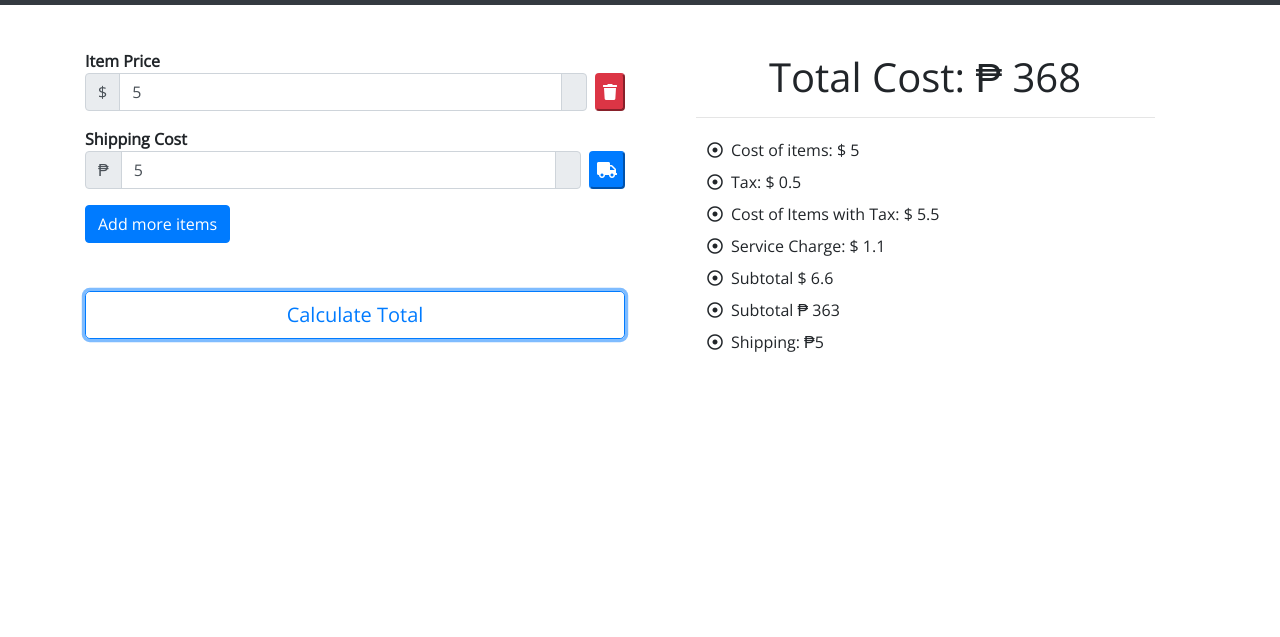
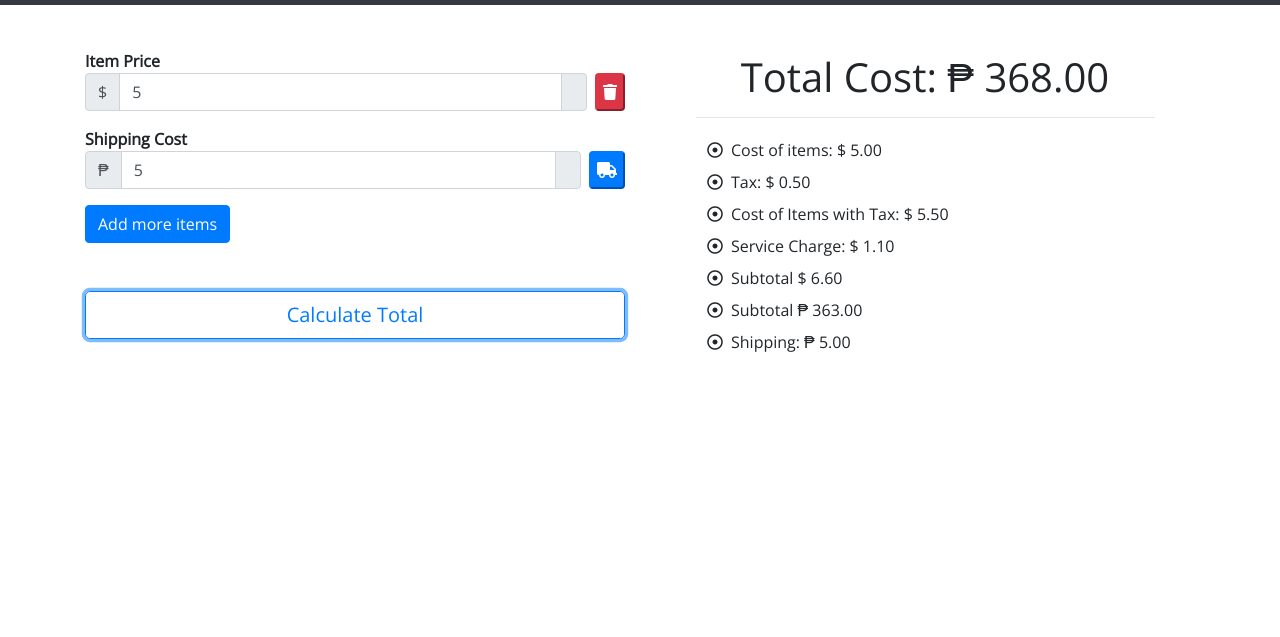
Before and after one commit to zerubabbel/encodercalc, a website: page index.html in a window 1280 px wide. Both pictures are taken after typing "5", "5" into the empty fields and a click on the button "Calculate Total". Shown: the part 101-738 px from the top of the page. Drawn offline with nearby package versions, Linux system fonts and the light colour scheme; some icons are missing.

Commit message:
added code to round the numbers to 2 decimal places, minor UI fix

```diff
--- a/assets/js/functions.js
+++ b/assets/js/functions.js
@@ -34,6 +34,16 @@ $( document ).ready(function() {
       var subtotalDollar = sum + tax + serviceCharge;
       var subtotalPeso = subtotalDollar * 55;
   		var totalCost = ((sum + tax + serviceCharge) * 55) + shippingCost;
+
+      shippingCost = shippingCost.toFixed(2);
+      sum = sum.toFixed(2);
+      tax = tax.toFixed(2);
+      costWithTax = costWithTax.toFixed(2);
+      serviceCharge = serviceCharge.toFixed(2);
+      subtotalDollar = subtotalDollar.toFixed(2);
+      subtotalPeso = subtotalPeso.toFixed(2);
+      totalCost = totalCost.toFixed(2);
+
   		console.log(tax);
   		console.log(sum);
 
```
Also changed, not shown: index.html (+1 -1 lines).
